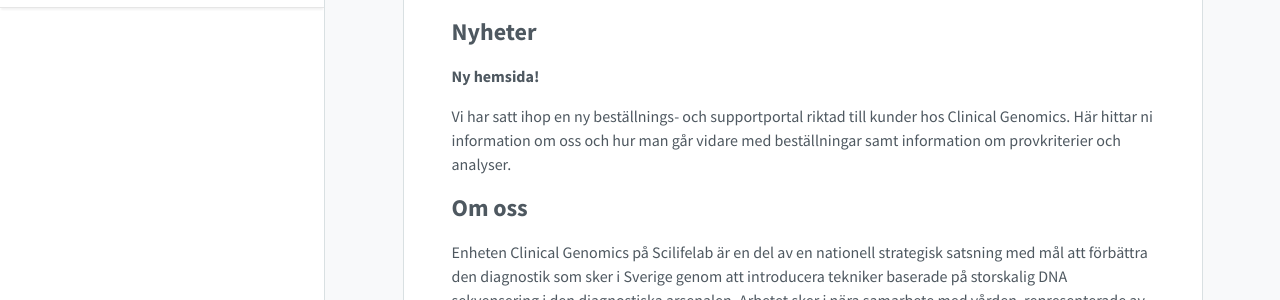
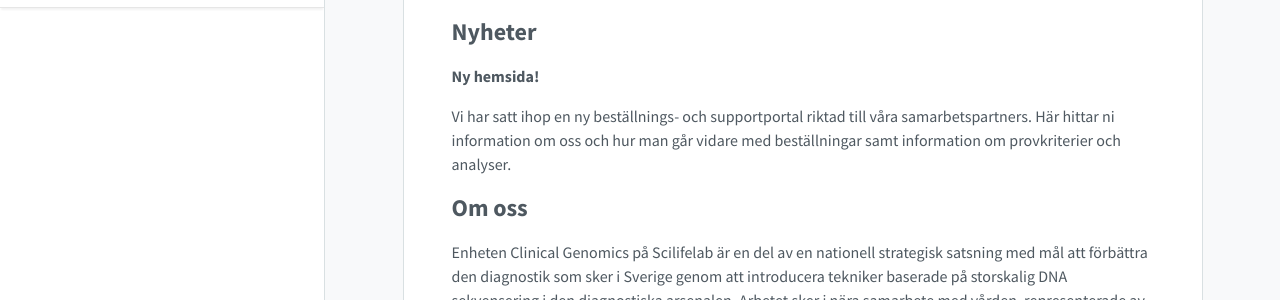
Before and after one commit to Clinical-Genomics/clinical-genomics.github.io, a Jekyll site: the page built from index.md, in a window 1280 px wide. Shown: the part 161-461 px from the top of the page. Built offline with Jekyll 4.4.1, drawn with Linux system fonts in a browser that asks for light colours; nearby versions of some CDN libraries.

Commit message:
Update index.md

```diff
--- a/index.md
+++ b/index.md
@@ -7,7 +7,7 @@
 ## Nyheter
 **Ny hemsida!**
 
-Vi har satt ihop en ny beställnings- och supportportal riktad till kunder hos Clinical Genomics. Här hittar ni information om oss och hur man går vidare med beställningar samt information om provkriterier och analyser.
+Vi har satt ihop en ny beställnings- och supportportal riktad till våra samarbetspartners. Här hittar ni information om oss och hur man går vidare med beställningar samt information om provkriterier och analyser.
 
 ## Om oss
 Enheten Clinical Genomics på Scilifelab är en del av en nationell strategisk satsning med mål att förbättra den diagnostik som sker i Sverige genom att introducera tekniker baserade på storskalig DNA sekvensering i den diagnostiska arsenalen. Arbetet sker i nära samarbete med vården, representerade av flera kliniker och klinikanslutna forskare. Clinical Genomics verksamhet är ISO 17025 ackrediterad av SWEDAC.
```
